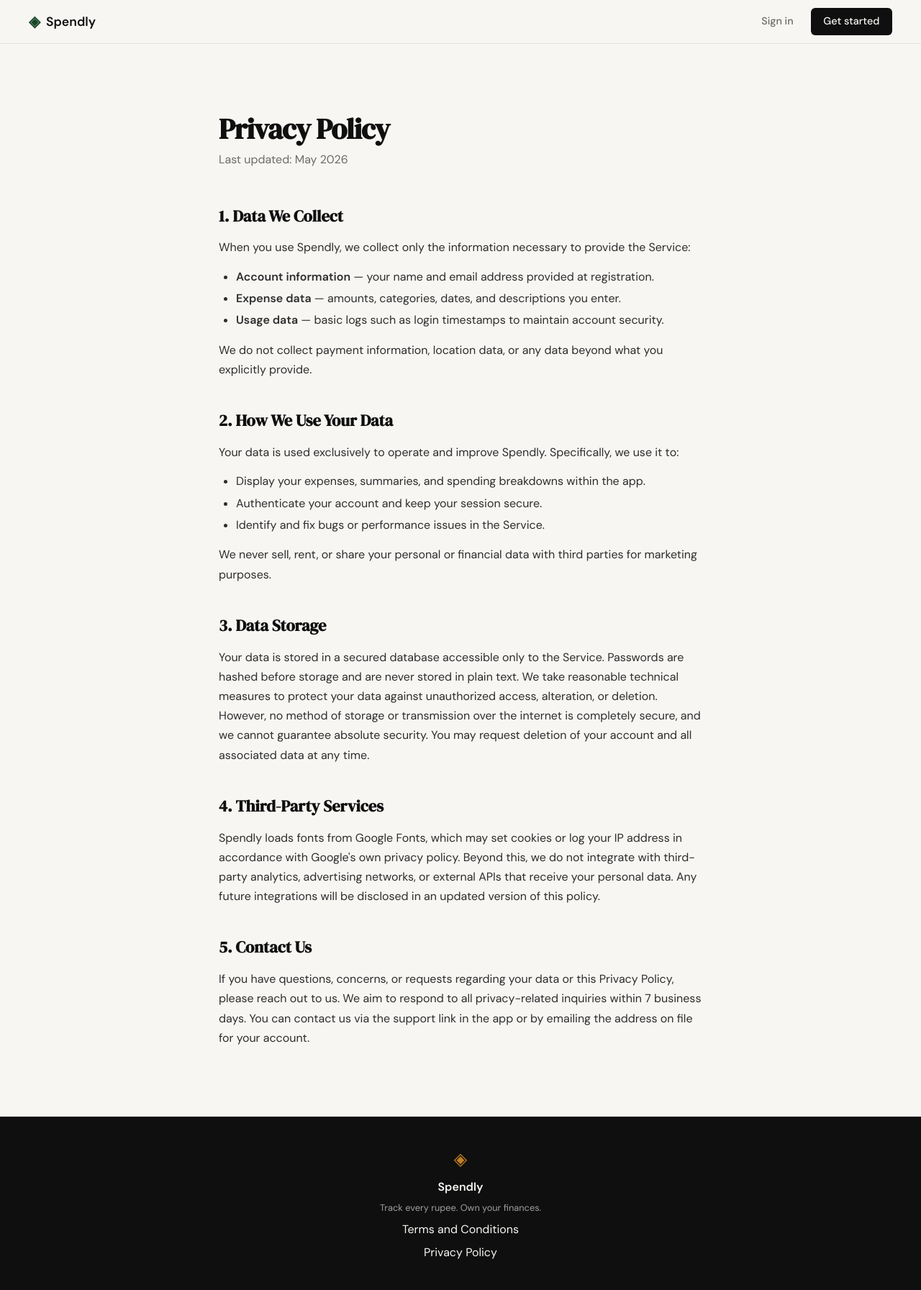
After one commit to YASHASWINIKSHRESTHA/spendly, a Flask app: page /privacy in a window 1280 px wide. The commit adds this page. Shown: the whole page at 72% size. Run offline with Flask 3, Linux system fonts and the light colour scheme.

Commit message:
landing: add privacy policy page and route

```diff
--- a/app.py
+++ b/app.py
@@ -31,6 +31,11 @@ def terms():
     return render_template("terms.html")
 
 
+@app.route("/privacy")
+def privacy():
+    return render_template("privacy.html")
+
+
 @app.route("/logout")
 def logout():
     return "Logout — coming in Step 3"
--- a/templates/base.html
+++ b/templates/base.html
@@ -35,7 +35,7 @@
             <span class="footer-name">Spendly</span>
             <p class="footer-copy">Track every rupee. Own your finances.</p>
             <a href="{{ url_for('terms') }}">Terms and Conditions</a>
-            <a href="#">Privacy Policy</a>
+            <a href="{{ url_for('privacy') }}">Privacy Policy</a>
         </div>
     </footer>
 
--- /dev/null
+++ b/templates/privacy.html
@@ -0,0 +1,77 @@
+{% extends "base.html" %}
+
+{% block title %}Privacy Policy — Spendly{% endblock %}
+
+{% block content %}
+<section class="auth-section">
+    <div style="max-width: 720px; margin: 0 auto; padding: 3rem 1.5rem;">
+        <h1 class="hero-title" style="font-size: 2.5rem; margin-bottom: 0.5rem;">Privacy Policy</h1>
+        <p style="color: var(--ink-muted); margin-bottom: 3rem;">Last updated: May 2026</p>
+
+        <div style="display: flex; flex-direction: column; gap: 2.5rem;">
+
+            <div>
+                <h2 style="font-family: var(--font-display); font-size: 1.4rem; margin-bottom: 0.75rem;">1. Data We Collect</h2>
+                <p style="color: var(--ink-soft); line-height: 1.7;">
+                    When you use Spendly, we collect only the information necessary to provide the Service:
+                </p>
+                <ul style="color: var(--ink-soft); line-height: 1.9; margin-top: 0.75rem; padding-left: 1.5rem;">
+                    <li><strong>Account information</strong> — your name and email address provided at registration.</li>
+                    <li><strong>Expense data</strong> — amounts, categories, dates, and descriptions you enter.</li>
+                    <li><strong>Usage data</strong> — basic logs such as login timestamps to maintain account security.</li>
+                </ul>
+                <p style="color: var(--ink-soft); line-height: 1.7; margin-top: 0.75rem;">
+                    We do not collect payment information, location data, or any data beyond what you explicitly provide.
+                </p>
+            </div>
+
+            <div>
+                <h2 style="font-family: var(--font-display); font-size: 1.4rem; margin-bottom: 0.75rem;">2. How We Use Your Data</h2>
+                <p style="color: var(--ink-soft); line-height: 1.7;">
+                    Your data is used exclusively to operate and improve Spendly. Specifically, we use it to:
+                </p>
+                <ul style="color: var(--ink-soft); line-height: 1.9; margin-top: 0.75rem; padding-left: 1.5rem;">
+                    <li>Display your expenses, summaries, and spending breakdowns within the app.</li>
+                    <li>Authenticate your account and keep your session secure.</li>
+                    <li>Identify and fix bugs or performance issues in the Service.</li>
+                </ul>
+                <p style="color: var(--ink-soft); line-height: 1.7; margin-top: 0.75rem;">
+                    We never sell, rent, or share your personal or financial data with third parties for marketing purposes.
+                </p>
+            </div>
+
+            <div>
+                <h2 style="font-family: var(--font-display); font-size: 1.4rem; margin-bottom: 0.75rem;">3. Data Storage</h2>
+                <p style="color: var(--ink-soft); line-height: 1.7;">
+                    Your data is stored in a secured database accessible only to the Service. Passwords are hashed
+                    before storage and are never stored in plain text. We take reasonable technical measures to protect
+                    your data against unauthorized access, alteration, or deletion. However, no method of storage or
+                    transmission over the internet is completely secure, and we cannot guarantee absolute security.
+                    You may request deletion of your account and all associated data at any time.
+                </p>
+            </div>
+
+            <div>
+                <h2 style="font-family: var(--font-display); font-size: 1.4rem; margin-bottom: 0.75rem;">4. Third-Party Services</h2>
+                <p style="color: var(--ink-soft); line-height: 1.7;">
+                    Spendly loads fonts from Google Fonts, which may set cookies or log your IP address in accordance
+                    with Google's own privacy policy. Beyond this, we do not integrate with third-party analytics,
+                    advertising networks, or external APIs that receive your personal data. Any future integrations
+                    will be disclosed in an updated version of this policy.
+                </p>
+            </div>
+
+            <div>
+                <h2 style="font-family: var(--font-display); font-size: 1.4rem; margin-bottom: 0.75rem;">5. Contact Us</h2>
+                <p style="color: var(--ink-soft); line-height: 1.7;">
+                    If you have questions, concerns, or requests regarding your data or this Privacy Policy, please
+                    reach out to us. We aim to respond to all privacy-related inquiries within 7 business days.
+                    You can contact us via the support link in the app or by emailing the address on file for your
+                    account.
+                </p>
+            </div>
+
+        </div>
+    </div>
+</section>
+{% endblock %}
```
